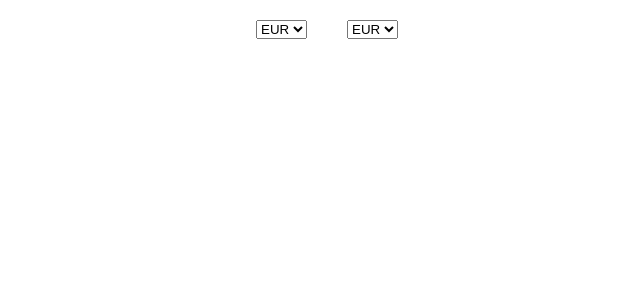
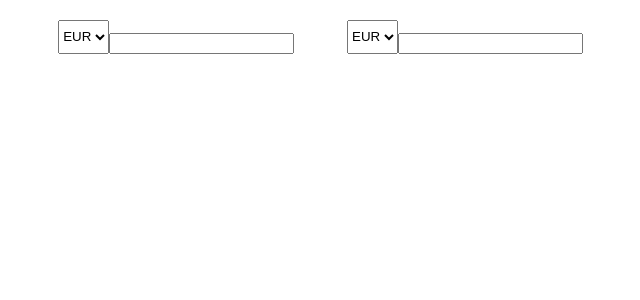
Before and after one commit to chikamichi/fxpocket, a React (Create React App) app: page / in a window 1280 px wide. Shown: the top 300 px of the page, without its empty margins (313-953 px from the left). Built offline with nearby package versions, Linux system fonts and the light colour scheme.

Commit message:
[TDD] Currency: result area implemented as per specs

```diff
--- a/src/Currency.js
+++ b/src/Currency.js
@@ -14,7 +14,10 @@ class Currency extends React.Component {
           <option value='EUR'>EUR</option>
           <option value='USD'>USD</option>
         </select>
-        <div className='fxp-currency__result'></div>
+        <div className='fxp-currency__result'>
+          <input type='text' className='fxp-currency__amount' />
+          <span className='fxp-currency__label'>{this.state.currency}</span>
+        </div>
       </div>
     )
   }
```
